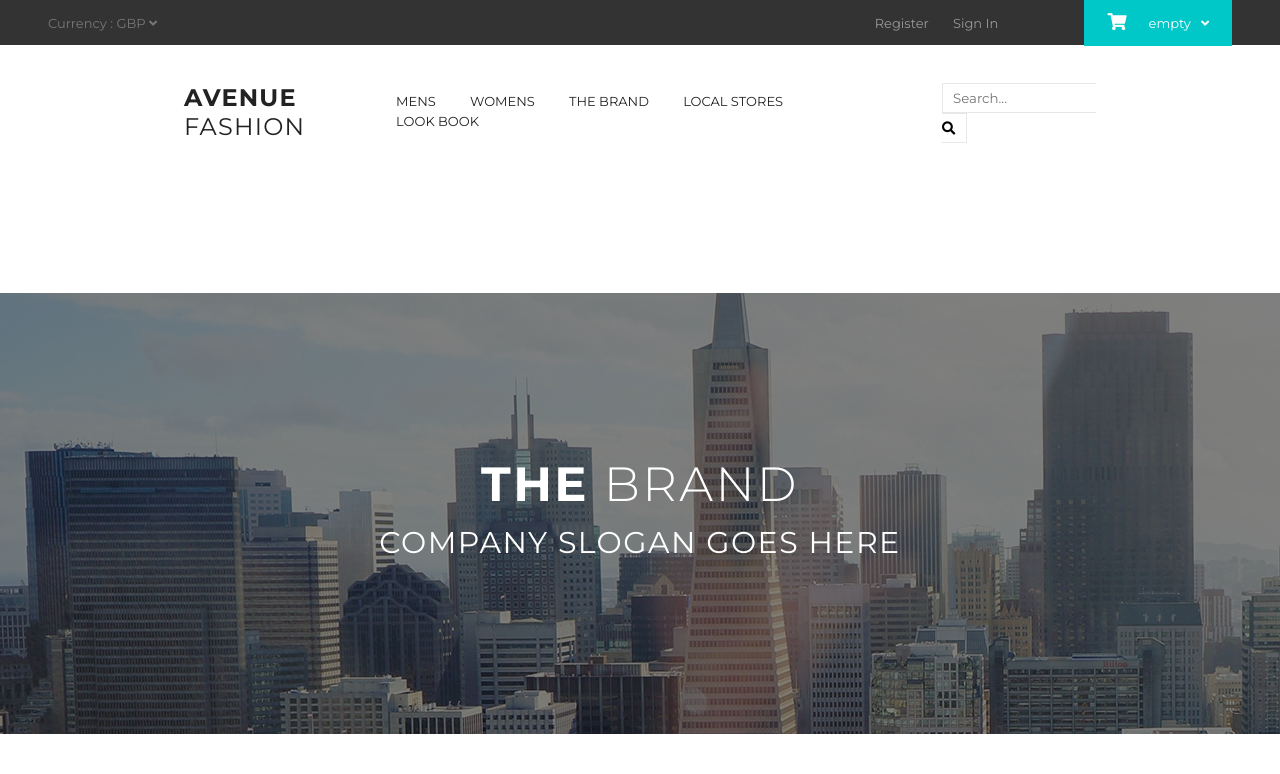
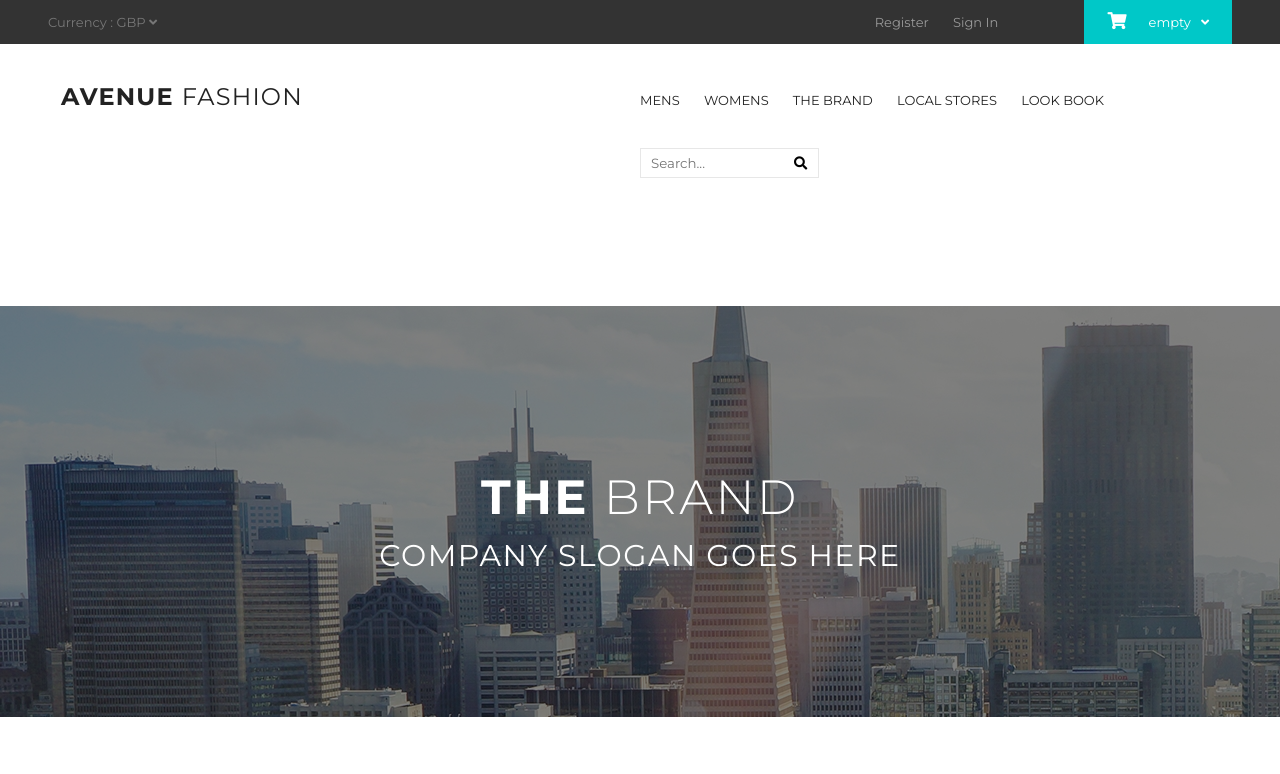
Before and after one commit to remmark99/Avenue-project, a plain HTML site: page brand.html in a window 1280 px wide. Shown: the top 774 px of the page. Drawn offline with nearby package versions, Linux system fonts and the light colour scheme; files that its build step writes are made by us from their sources.

Commit message:
edit brand header and apply navbar grid

```diff
--- a/brand.html
+++ b/brand.html
@@ -27,6 +27,7 @@
                 <h3 class="nav__logo" ><span>AVENUE </span>FASHION</h3>
             </div>
             <div class="nav__right">
+                <div class="nav__right__wrapper">
                     <nav class="nav__menu">
                         <a href="#" class="nav__link">MENS</a>
                         <a href="#" class="nav__link">WOMENS</a>
@@ -41,9 +42,11 @@
                 </div>
             </div>
             </div>
+        </div>
+    </div>
     <main class="brand">
         <section class="brand__image">
-            <div class="brand__text">
+            <div class="brand__text brand__header">
                 <h1 class="brand__heading"><span>THE</span> BRAND</h1>
                 <h3 class="brand__slogan">COMPANY SLOGAN GOES HERE</h3>
             </div>
--- a/styles/style.sass
+++ b/styles/style.sass
@@ -19,13 +19,12 @@ body
   max-width: $width
   margin: 0 auto
   padding: 0 3rem
-
   &_flex
     display: flex
     justify-content: space-between
   &__nav
-    display: flex
-    justify-content: space-between
+    display: grid
+    grid-template-columns: 1fr 1fr
 
 .search
   font-size: 0
@@ -150,7 +149,7 @@ a
     margin-left: 82px
     display: inline-block
     background-color: #00c8c8
-    line-height: 46px
+    line-height: 44px
     padding: 0 23px
     color: #ffffff
     font-size: 13px
@@ -182,13 +181,16 @@ a
 
 .nav
   box-sizing: border-box
-  padding: 0 136px
   display: flex
   justify-content: space-between
   height: 112px
   margin-bottom: 150px
+  &__left
+    justify-self: start
   &__right
-    display: flex
+    &__wrapper
+    display: grid
+    grid-template-columns: repeat(1fr, 6)
   &__logo
     color: #222222
     font-size: 24px
@@ -208,7 +210,7 @@ a
     &:hover
       color: #00c8c8
     &:not(:last-child)
-      margin-right: 30px
+      margin-right: 20px
 
 .products
   margin-top: 60px
@@ -389,7 +391,6 @@ a
     justify-content: center
     align-items: center
     flex-direction: column
-    padding: 30px
   &__heading
     color: #ffffff
     font-size: 48px
@@ -418,6 +419,8 @@ a
     font-size: 30px
     font-weight: 400
     letter-spacing: 1.5px
+  &__header
+    padding-top: 30px
   &__text
     color: #8e8c8c
     font-family: Roboto, sans-serif
@@ -443,5 +446,5 @@ a
   &__awards
     display: grid
     grid-template-columns: repeat(3, 1fr)
-    padding-top: 45px
+    padding-top: 65px
     grid-gap: 5px
```
Lines whose indentation alone changed are shown as unchanged.
